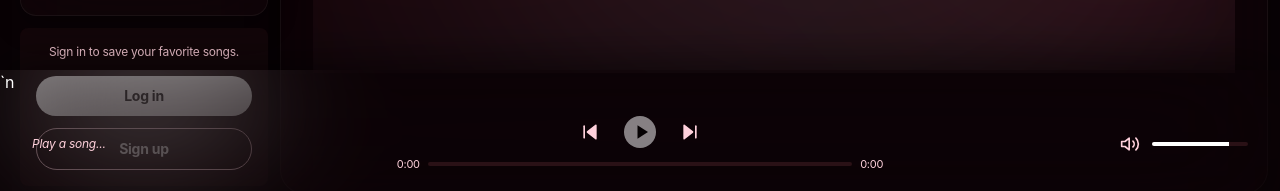
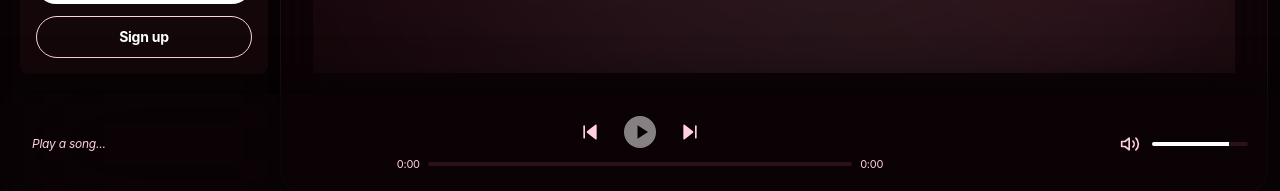
Before and after one commit to Amardighe1/Vaishnavi, a Next.js app: page / in a window 1280 px wide. Shown: the part 606-797 px from the top of the page. Built offline with nearby package versions, Linux system fonts and the light colour scheme; no server answers; what tailwindcss-safe-area would draw is missing.

Commit message:
fix: remove stray \  and show login option above player

```diff
--- a/src/app/layout.tsx
+++ b/src/app/layout.tsx
@@ -24,7 +24,7 @@
             {children}
           </main>
         </div>
-        <div className="w-full flex-shrink-0 z-[60] fixed bottom-0 left-0 right-0 flex flex-col items-stretch pb-safe bg-[#0A0306]/40 backdrop-blur-3xl shadow-[0_-10px_40px_rgba(0,0,0,0.5)]">`n
+        <div className="w-full flex-shrink-0 z-[60] fixed bottom-0 left-0 right-0 flex flex-col items-stretch pb-safe bg-[#0A0306]/40 backdrop-blur-3xl shadow-[0_-10px_40px_rgba(0,0,0,0.5)]">
           <BottomPlayer />
           <MobileNav />
         </div>
--- a/src/components/Sidebar.tsx
+++ b/src/components/Sidebar.tsx
@@ -12,7 +12,7 @@
   const { likedSongs, user, logout } = useUserStore();
 
   return (
-    <aside className="w-64 max-lg:hidden flex flex-col gap-3 relative z-40 shadow-2xl pl-2 pt-2 pb-2">
+    <aside className="w-64 max-lg:hidden flex flex-col gap-3 relative z-40 shadow-2xl pl-2 pt-2 pb-[120px]">
       <nav className="bg-surface/60 backdrop-blur-2xl border border-white/5 rounded-2xl p-6 flex flex-col gap-6 shadow-[0_8px_30px_rgba(0,0,0,0.3)]">
         <Link
           href="/"
```
